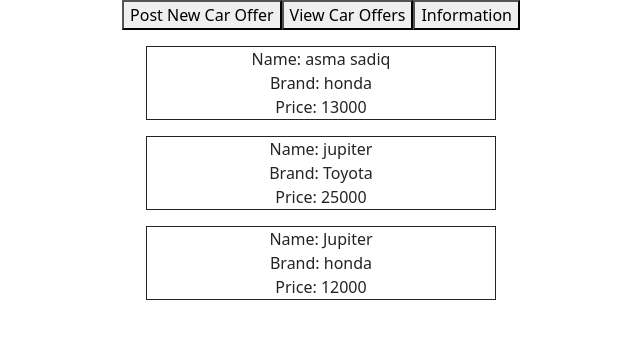
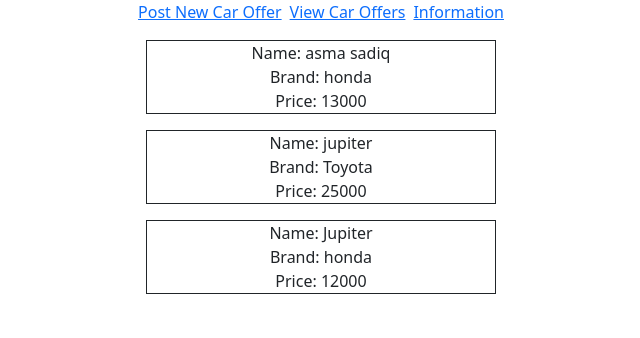
Before and after one commit to Asmasa1588/second-project-flatiron, a React (Create React App) app: page / in a window 1280 px wide. Shown: the top 338 px of the page, without its empty margins (319-959 px from the left). Built offline with nearby package versions, Linux system fonts and the light colour scheme; data requests are answered from the project's data file.

Commit message:
add react router dom

```diff
--- a/package.json
+++ b/package.json
@@ -10,6 +10,7 @@
     "json-server": "^0.17.0",
     "react": "^18.2.0",
     "react-dom": "^18.2.0",
+    "react-router-dom": "^6.3.0",
     "react-scripts": "5.0.1",
     "reactstrap": "^9.1.2",
     "web-vitals": "^2.1.4"
--- a/src/App.js
+++ b/src/App.js
@@ -3,25 +3,28 @@ import NavBar from "./NavBar";
 import FormView from "./FormView";
 import CarOffersView from "./CarOffersView";
 import Contact from "./Contact";
+import { BrowserRouter as Router, Routes, Route, Link } from "react-router-dom";
+
 import "bootstrap/dist/css/bootstrap.min.css";
 
 import "./App.css";
 
 function App() {
-  const [page, setPage] = useState("List"); //
-  const currentView = {
-    List: <CarOffersView />,
-    Form: <FormView />, // we are using component formview here.
-    Info: <Contact />,
-  };
   return (
-    <div className="App">
-      <NavBar onChangePage={setPage} />
-      {currentView[page]}
-
-
-    </div>
+    <Router>
+      <div className="App">
+        <NavBar />
+        <Routes>
+          <Route path="/" element={<CarOffersView />} />
+          <Route path="/form" element={<FormView />} />
+          <Route path="/info" element={<Contact />} />
+        </Routes>
+      </div>
+    </Router>
   );
 }
 
 export default App;
+
+// APP is the root of the project. It contains all the components
+//11: represents the state which determine which route is going to be visulaize.
--- a/src/NavBar.js
+++ b/src/NavBar.js
@@ -1,12 +1,21 @@
 import React from "react";
+import { Link } from "react-router-dom";
 
-function NavBar({onChangePage}) {
+function NavBar({ onChangePage }) {
   return (
     <nav>
-      <button onClick={() => onChangePage("Form")}>Post New Car Offer</button>
-      <button onClick={() => onChangePage("List")}>View Car Offers</button>
-      <button onClick={() => onChangePage("Info")}>Information</button>
+      <Link to="/form" className="me-2">
+        Post New Car Offer
+      </Link>
+
+      <Link to="/" className="me-2">
+        View Car Offers
+      </Link>
+
+      <Link to="/info">Information</Link>
     </nav>
   );
 }
 export default NavBar;
+
+// it returns 3 buttons. all 3 have click handler.(onClick).
```
Also changed, not shown: 1 other file (tests, documents, lock files or other folders).
